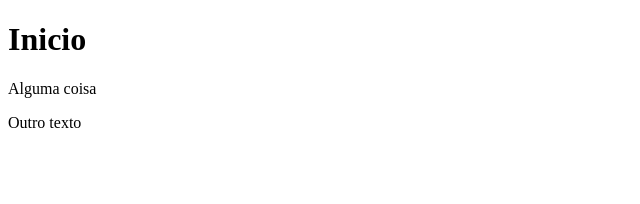
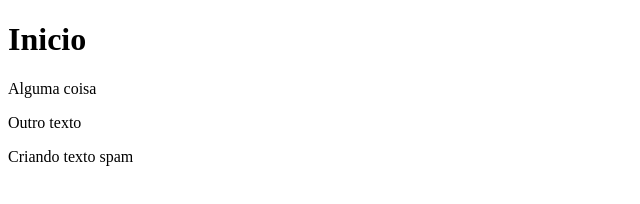
Before and after one commit to Paulo-Rodrigo/Arquivo_teste, a plain HTML site: page index.html in a window 1280 px wide. Shown: the whole page, without its empty margins (0-640 px from the left). Drawn offline with Linux system fonts and the light colour scheme.

Commit message:
Adicionado um texto com a tag spam

```diff
--- a/index.html
+++ b/index.html
@@ -9,5 +9,6 @@
     <h1>Inicio</h1>
     <p>Alguma coisa</p>
     <p>Outro texto</p>
+    <span>Criando texto spam</span>
 </body>
 </html>
```
